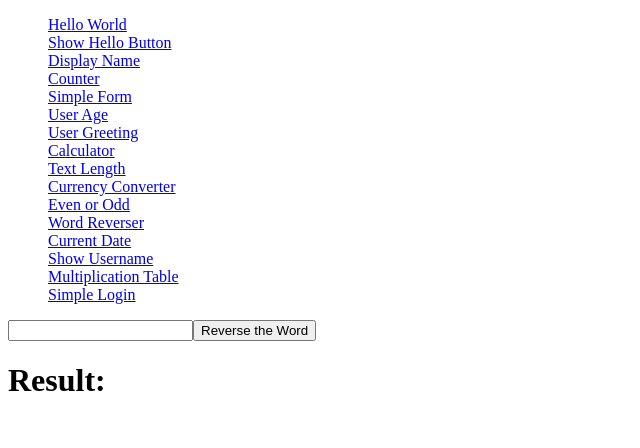
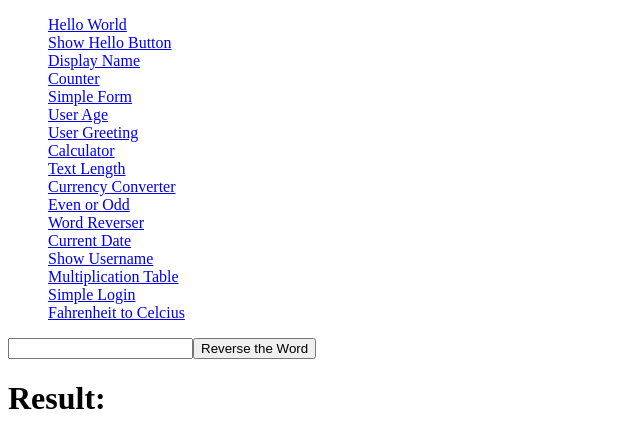
Before and after one commit to uaenaaaa/AngularComponentsAct8, an Angular app: page /word-reverser in a window 1280 px wide. Shown: the top 448 px of the page, without its empty margins (0-640 px from the left). Built offline with nearby package versions, Linux system fonts and the light colour scheme.

Commit message:
#17fahrenheittocelsius

```diff
--- a/src/app/app.component.html
+++ b/src/app/app.component.html
@@ -19,6 +19,7 @@
                 <a routerLink="/multiplication-table">Multiplication Table</a>
             </li>
             <li><a routerLink="/simple-login">Simple Login</a></li>
+            <li><a routerLink="/fahrenheittocelsius">Fahrenheit to Celcius</a></li>
         </ul>
     </nav>
 </main>
--- a/src/app/app.routes.ts
+++ b/src/app/app.routes.ts
@@ -13,9 +13,10 @@ import { CurrencyconverterComponent } from '@app/currencyconverter/currencyconve
 import { EvenoddcheckerComponent } from '@app/evenoddchecker/evenoddchecker.component';
 import { WordreverserComponent } from '@app/wordreverser/wordreverser.component';
 import { ShowdateComponent } from '@app/showdate/showdate.component';
-import { ShowusernameComponent } from './showusername/showusername.component';
-import { MultiplicationtableComponent } from './multiplicationtable/multiplicationtable.component';
-import { SimpleloginComponent } from './simplelogin/simplelogin.component';
+import { ShowusernameComponent } from '@app/showusername/showusername.component';
+import { MultiplicationtableComponent } from '@app/multiplicationtable/multiplicationtable.component';
+import { SimpleloginComponent } from '@app/simplelogin/simplelogin.component';
+import { FahrenheittocelsiusComponent } from '@app/fahrenheittocelsius/fahrenheittocelsius.component';
 
 export const routes: Routes = [
     {
@@ -98,6 +99,11 @@ export const routes: Routes = [
         component: SimpleloginComponent,
         path: 'simple-login',
     },
+    {
+        title: 'Component #17: Fahrenheit to Celcius',
+        component: FahrenheittocelsiusComponent,
+        path: 'fahrenheittocelsius',
+    },
 ];
 
 @NgModule({
--- /dev/null
+++ b/src/app/fahrenheittocelsius/fahrenheittocelsius.component.html
@@ -0,0 +1,3 @@
+<input placeholder="fahrenheit" type="number" #fahrenheit />
+<button (click)="convertToCelsius()">Convert to celsius</button>
+<h1>{{ celsius }} Fahrenheit</h1>
--- /dev/null
+++ b/src/app/fahrenheittocelsius/fahrenheittocelsius.component.ts
@@ -0,0 +1,16 @@
+import { Component, ViewChild, type ElementRef } from '@angular/core';
+
+@Component({
+    selector: 'app-fahrenheittocelsius',
+    standalone: true,
+    imports: [],
+    templateUrl: './fahrenheittocelsius.component.html',
+})
+export class FahrenheittocelsiusComponent {
+    @ViewChild('fahrenheit') fahrenheit!: ElementRef;
+    celsius = 0;
+    convertToCelsius(): void {
+        this.celsius =
+            (Number(this.fahrenheit.nativeElement.value) - 32) * 0.55;
+    }
+}
--- a/src/app/simplelogin/simplelogin.component.ts
+++ b/src/app/simplelogin/simplelogin.component.ts
@@ -5,8 +5,5 @@ import { Component } from '@angular/core';
     standalone: true,
     imports: [],
     templateUrl: './simplelogin.component.html',
-    styleUrl: './simplelogin.component.css'
 })
-export class SimpleloginComponent {
-
-}
+export class SimpleloginComponent {}
```
Also changed, not shown: src/app/simplelogin/simplelogin.component.css (deleted), 1 other file (tests, documents, lock files or other folders).
